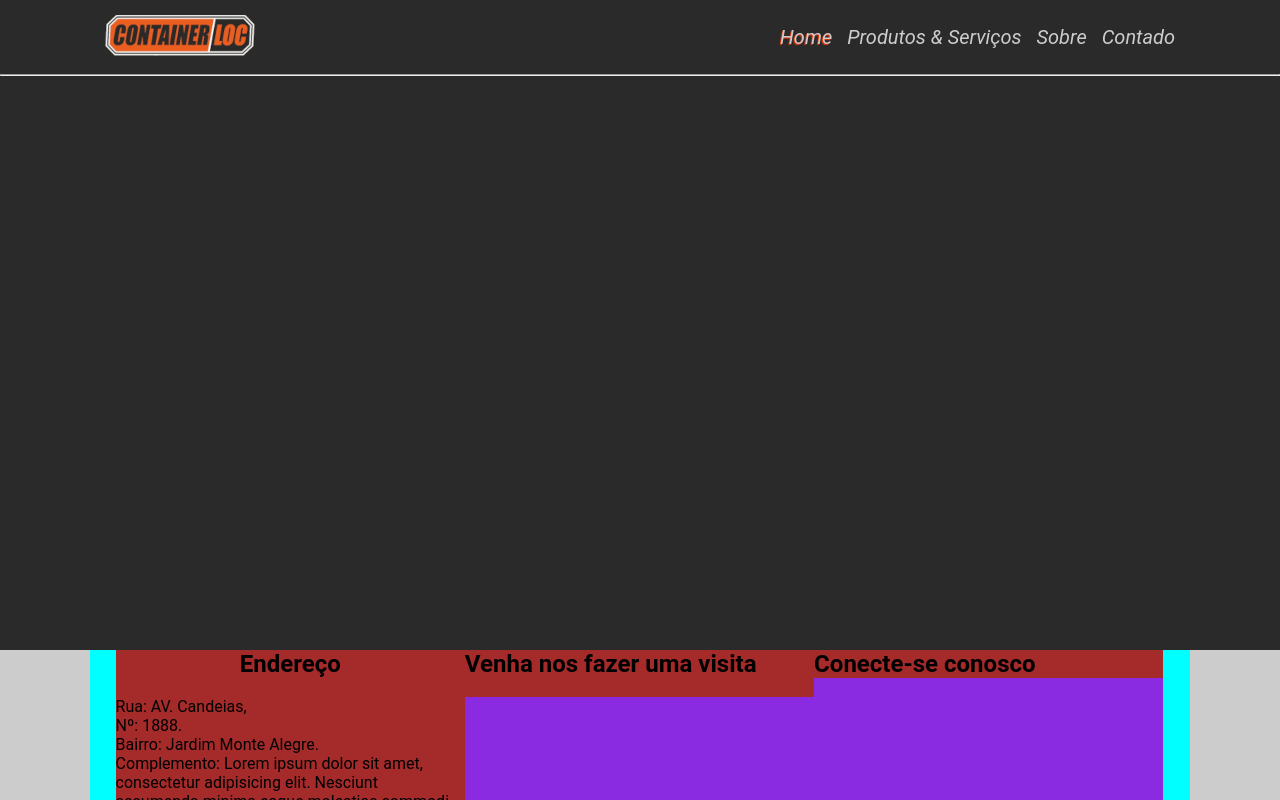
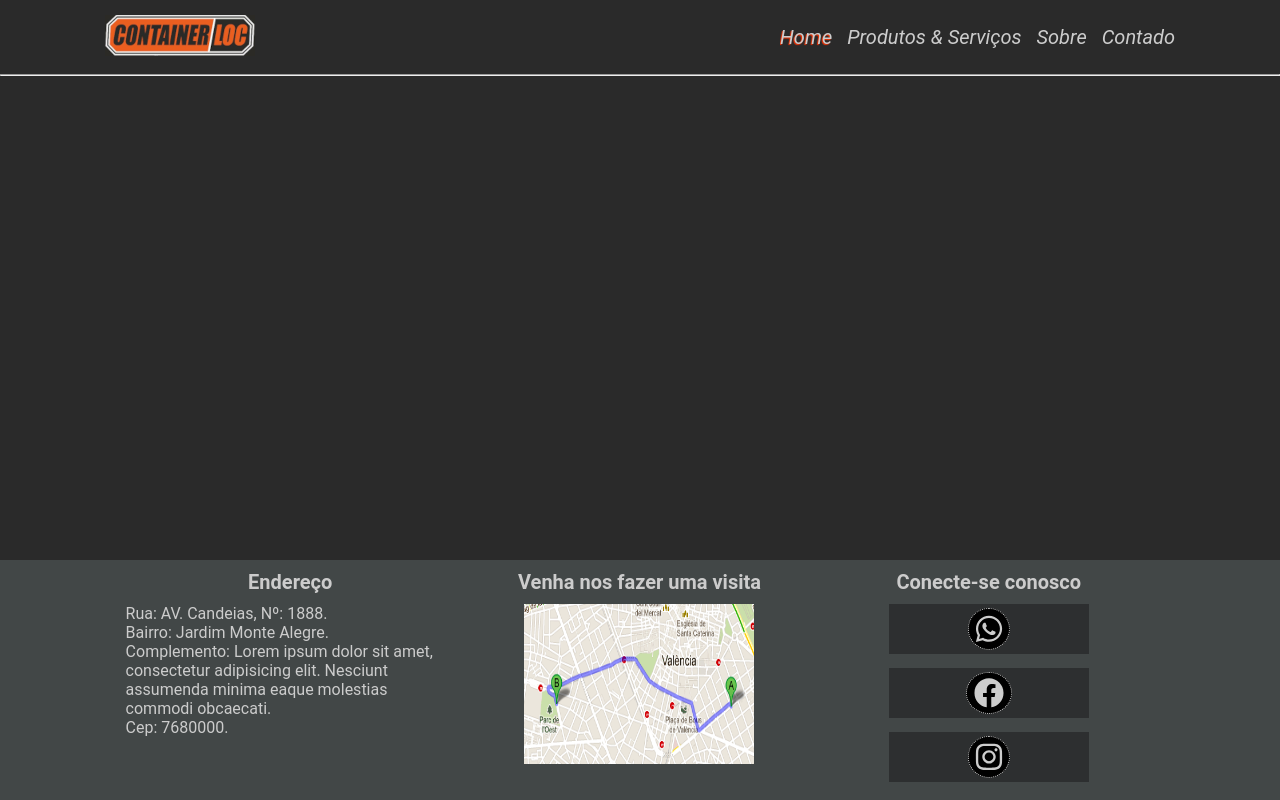
Before and after one commit to ricardooliver-ads-2019/projeto-site-containerloc, a plain HTML site: page index.html in a window 1280 px wide. Drawn offline with nearby package versions, Linux system fonts and the light colour scheme.

Commit message:
footer_ajustes

```diff
--- a/css/style.css
+++ b/css/style.css
@@ -29,7 +29,7 @@ body{
 .w33{
     float: left;
     width: 33.3%;
-    height: 150px;
+    height: 230px;
 
 }
 
@@ -104,38 +104,92 @@ nav.nav_mobile{
 
 footer.rodape{
     width: 100%;
+    background-color: rgba(103, 116, 116, 0.39);
+    position: absolute;
+    bottom: 0;
+    color: #CCC;
+    padding-top: 10px;
+}
+
+footer.rodape h2{
+    font-size: 20px;
 }
 
 footer.rodape .container_rodape{
     overflow: hidden;
-    background-color: aqua;
+    height: 230px;
 }
 
 footer.rodape .w33{
-    background-color: blueviolet;
+
 }
 
 .box_endereco{
     text-align: center;
-    background-color: brown;
 
 }
 
 .box_endereco p{
     text-align: left;
-    background-color: brown;
+    padding: 10px;
 
 }
 
 .box_localizacao{
-    background-color: brown;
+    text-align: center;
+
+}
+
+.box_localizacao img{
+    padding: 10px;
+    width: 250px;
+    height: 180px;
 
 }
 
 .box_conect{
-    background-color: brown;
+    text-align: center;
 
 }
+
+.box_conect .box_icones{
+    padding: 10px;
+    text-align: center;
+
+}
+
+.box_conect a{
+    overflow: hidden;
+    position: relative;
+    margin-bottom: 10px;
+    padding: 5px 0;
+    height: 50px;
+    display: inline-block;
+    width: 200px;
+    text-decoration: none;
+    background-color: rgba(41, 43, 44, 0.822);
+}
+
+.incones{
+    font-size: 30px;
+    color: #CCC;
+
+
+}
+
+.icone{
+    position: absolute;
+    margin-right: auto;
+    padding: 5px 7px;
+    left: 50%;
+    top: 50%;
+    border: 1.8px dotted #CCC;
+    border-radius: 50%;
+    transform: translate(-50%, -50%);
+    background-color: black;
+}
+
+
 
 
 /*---------------------------------------------------------------*/
@@ -232,9 +286,3 @@ footer.rodape .w33{
         transform: translateY(-5px);
     }
 }
-
-footer.rodape{
-    position: absolute;
-    background-color: #CCC;
-    bottom: 0;
-}
--- a/index.html
+++ b/index.html
@@ -75,9 +75,7 @@
 
                     <div class="box_endereco">
                         <h2>Endereço</h2>
-                        <br>
-                        <p>Rua: AV. Candeias, <br>
-                           Nº: 1888.<br>
+                        <p>Rua: AV. Candeias, Nº: 1888.<br>
                            Bairro: Jardim Monte Alegre.<br>
                            Complemento: Lorem ipsum dolor sit amet, consectetur adipisicing elit. Nesciunt assumenda minima eaque molestias commodi obcaecati.<br>
                            Cep: 7680000.
@@ -90,7 +88,7 @@
                     <div class="box_localizacao">
                         <h2>Venha nos fazer uma visita</h2>
                         <div>
-                            <img src="" alt="">
+                            <img src="img/maps.png" alt="">
                         </div>
                     </div>
                 </div>
@@ -98,10 +96,25 @@
                 <div class="conect w33">
                     <div class="box_conect">
                         <h2>Conecte-se conosco</h2>
-                        <div></div>
-                        <div></div>
-                        <div></div>
-                    </div>
+                        <div class="box_icones">
+                                <a href="">
+                                    <div class="icone">
+                                    <i class="icones_conect_whats fab fa-whatsapp incones"></i>
+                                </div>
+                                </a>
+
+                                <a href="">
+                                    <div class="icone">
+                                        <i class="icones_conect_face fab fa-facebook incones"></i>
+                                </div>
+                                </a>
+
+                                <a href="">
+                                    <div class="icone">
+                                        <i class="icones_conect_insta fab fa-instagram incones"></i>
+                                </div>
+                                </a>
+                        </div>
                 </div>
 
             </div>
```
Also changed, not shown: img/maps.png (added).
